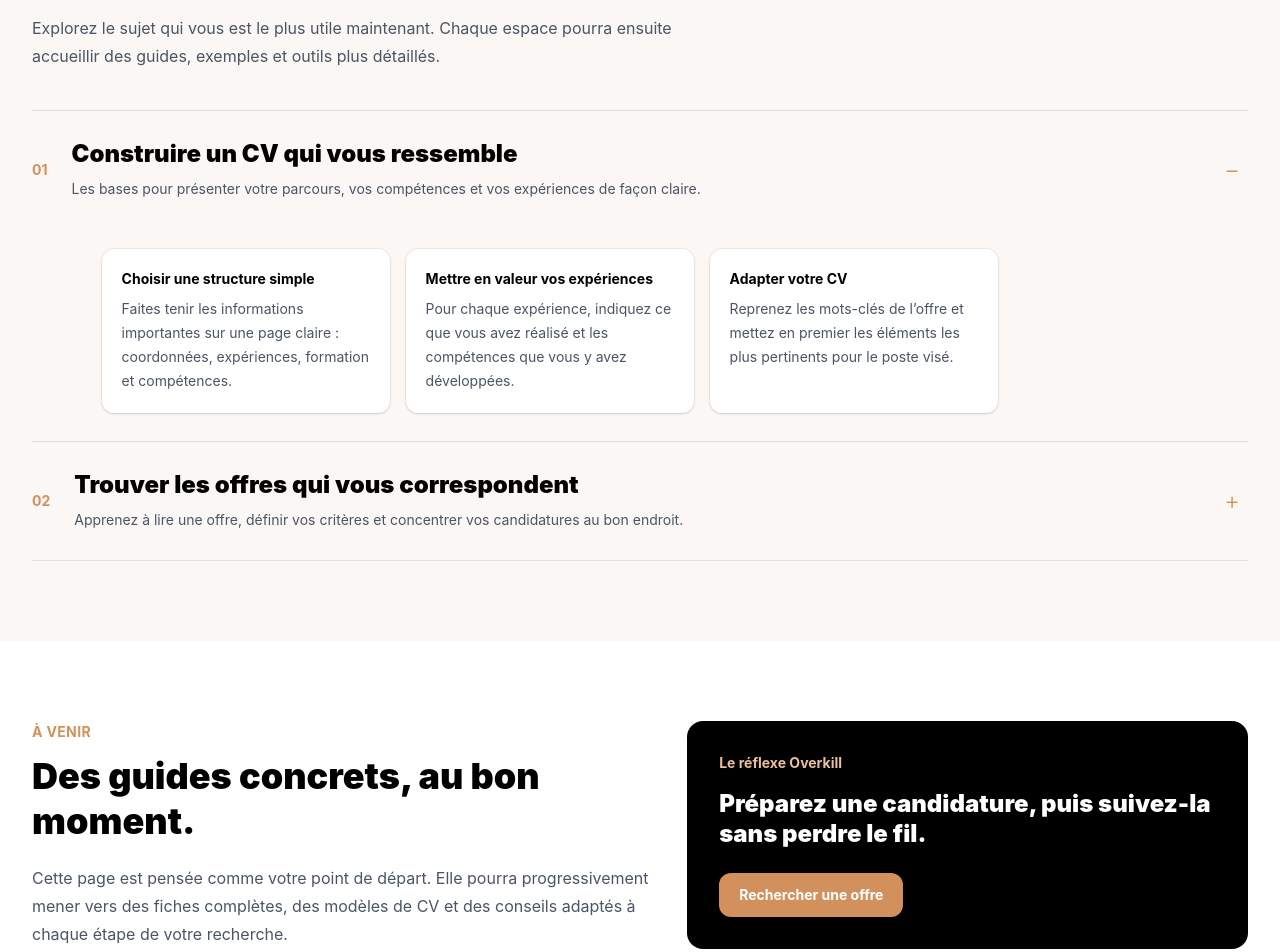
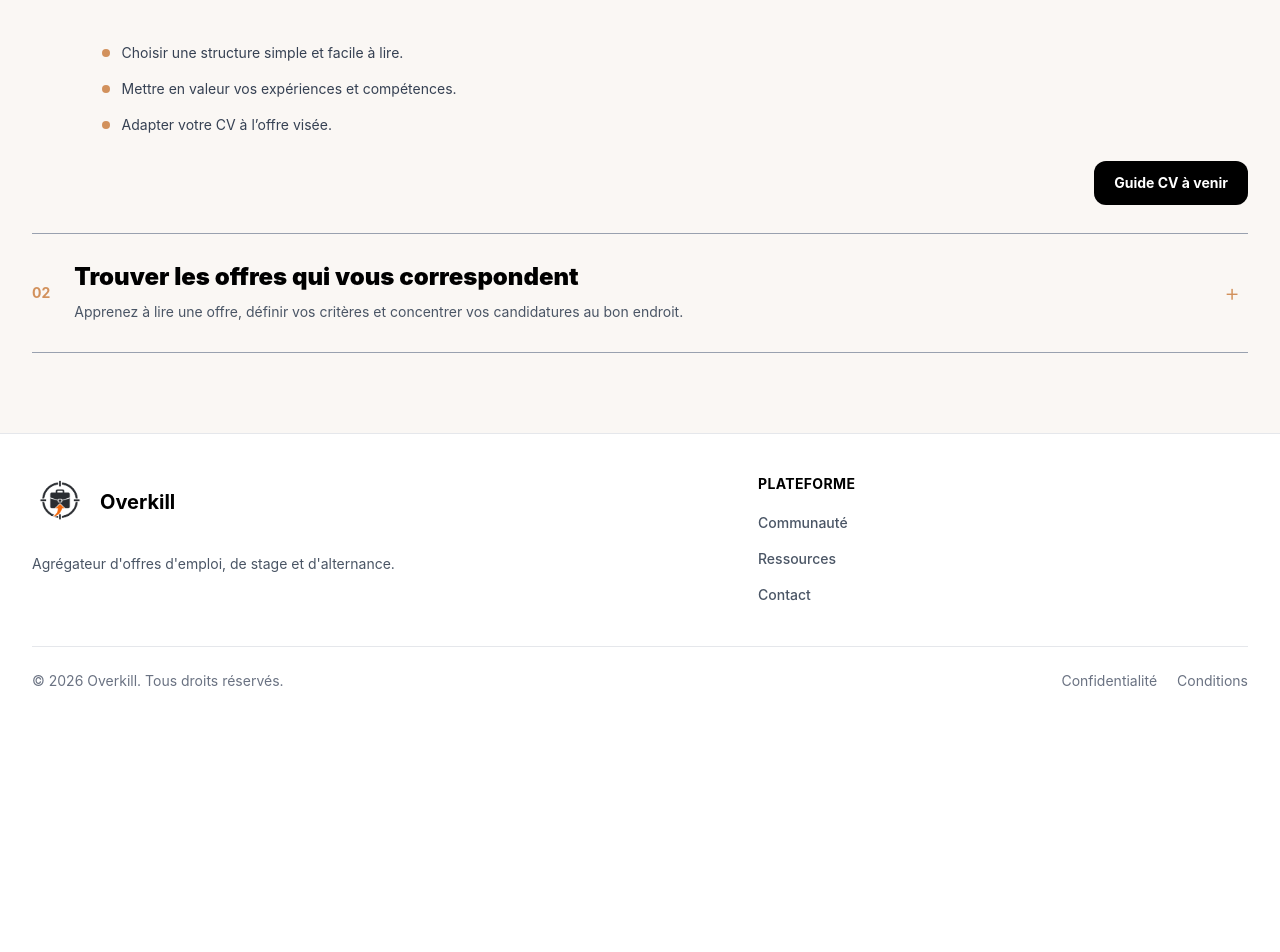
Before and after one commit to Razigue/Overkill, a React (Vite) app in the folder Overkill_Client/: page /ressources in a window 1280 px wide. Shown: the part 820-1772 px from the top of the page. After the commit the page ends 1551 px from the top, so only its background shows below. Built offline with nearby package versions, Linux system fonts and the light colour scheme.

Commit message:
Update : Ressources Design

```diff
--- a/Overkill_Client/src/pages/Ressources.jsx
+++ b/Overkill_Client/src/pages/Ressources.jsx
@@ -8,20 +8,22 @@ const resources = [
     number: '01',
     title: 'Construire un CV qui vous ressemble',
     description: 'Les bases pour présenter votre parcours, vos compétences et vos expériences de façon claire.',
+    linkLabel: 'Guide CV à venir',
     topics: [
-      ['Choisir une structure simple', 'Faites tenir les informations importantes sur une page claire : coordonnées, expériences, formation et compétences.'],
-      ['Mettre en valeur vos expériences', 'Pour chaque expérience, indiquez ce que vous avez réalisé et les compétences que vous y avez développées.'],
-      ['Adapter votre CV', 'Reprenez les mots-clés de l’offre et mettez en premier les éléments les plus pertinents pour le poste visé.'],
+      'Choisir une structure simple et facile à lire.',
+      'Mettre en valeur vos expériences et compétences.',
+      'Adapter votre CV à l’offre visée.',
     ],
   },
   {
     number: '02',
     title: 'Trouver les offres qui vous correspondent',
     description: 'Apprenez à lire une offre, définir vos critères et concentrer vos candidatures au bon endroit.',
+    linkLabel: 'Guide des offres à venir',
     topics: [
-      ['Définir vos critères', 'Identifiez le métier, le type de contrat, la localisation et les conditions qui comptent réellement pour vous.'],
-      ['Lire entre les lignes', 'Distinguez les missions indispensables des compétences appréciées, puis vérifiez que l’environnement vous convient.'],
-      ['Candidater avec méthode', 'Gardez une trace des offres sélectionnées, des candidatures envoyées et des relances à prévoir.'],
+      'Définir les critères importants pour votre recherche.',
+      'Comprendre les missions et compétences attendues.',
+      'Organiser vos candidatures et vos relances.',
     ],
   },
 ]
@@ -62,17 +64,11 @@ function Ressources() {
         <section className="mx-auto max-w-7xl px-4 py-16 sm:px-6 lg:px-8 lg:py-20">
           <div className="max-w-2xl">
             <p className="text-sm font-bold uppercase tracking-wide text-[#d2915c]">Par où commencer ?</p>
-            <h2 className="mt-3 text-4xl font-black leading-tight text-black sm:text-5xl">
-              Deux essentiels pour mieux candidater.
-            </h2>
-            <p className="mt-5 leading-7 text-gray-600">
-              Explorez le sujet qui vous est le plus utile maintenant. Chaque espace pourra ensuite accueillir des guides, exemples et outils plus détaillés.
-            </p>
           </div>
 
-          <div className="mt-10 border-y border-black/10">
+          <div className="mt-10 border-y border-gray-400">
             {resources.map((resource) => (
-              <details key={resource.number} className="group border-b border-black/10 last:border-b-0" open={resource.number === '01'}>
+              <details key={resource.number} className="group border-b border-gray-400 last:border-b-0" open={resource.number === '01'}>
                 <summary className="flex cursor-pointer list-none items-center justify-between gap-6 py-6 text-left sm:py-7 [&::-webkit-details-marker]:hidden">
                   <div className="flex items-center gap-4 sm:gap-6">
                     <span className="text-sm font-bold text-[#d2915c]">{resource.number}</span>
@@ -89,36 +85,22 @@ function Ressources() {
 
                 <div className="pb-7 pl-10 sm:pl-[4.35rem]">
                   <p className="max-w-2xl text-sm leading-6 text-gray-600 sm:hidden">{resource.description}</p>
-                  <div className="mt-5 grid max-w-4xl gap-4 sm:grid-cols-3">
-                    {resource.topics.map(([topic, advice]) => (
-                      <article key={topic} className="rounded-xl bg-white p-5 shadow-sm ring-1 ring-black/5">
-                        <h4 className="text-sm font-bold text-black">{topic}</h4>
-                        <p className="mt-2 text-sm leading-6 text-gray-600">{advice}</p>
-                      </article>
+                  <ul className="mt-5 max-w-3xl space-y-3 text-sm leading-6 text-gray-700">
+                    {resource.topics.map((topic) => (
+                      <li key={topic} className="flex items-start gap-3">
+                        <span className="mt-2 h-2 w-2 shrink-0 rounded-full bg-[#d2915c]" aria-hidden="true" />
+                        <span>{topic}</span>
+                      </li>
                     ))}
+                  </ul>
+                  <div className="mt-6 flex sm:justify-end">
+                    <a href="#prochainement" className="inline-flex rounded-xl bg-black px-5 py-3 text-sm font-bold text-white transition hover:bg-[#d2915c]">
+                      {resource.linkLabel}
+                    </a>
                   </div>
                 </div>
               </details>
             ))}
-          </div>
-        </section>
-
-        <section id="prochainement" className="bg-white py-16 lg:py-20">
-          <div className="mx-auto grid max-w-7xl gap-8 px-4 sm:px-6 lg:grid-cols-[1fr_0.9fr] lg:items-center lg:px-8">
-            <div>
-              <p className="text-sm font-bold uppercase tracking-wide text-[#d2915c]">À venir</p>
-              <h2 className="mt-3 text-4xl font-black leading-tight text-black">Des guides concrets, au bon moment.</h2>
-              <p className="mt-5 max-w-2xl leading-7 text-gray-600">
-                Cette page est pensée comme votre point de départ. Elle pourra progressivement mener vers des fiches complètes, des modèles de CV et des conseils adaptés à chaque étape de votre recherche.
-              </p>
-            </div>
-            <div className="rounded-2xl bg-black p-7 text-white sm:p-8">
-              <p className="text-sm font-bold text-[#ebc09d]">Le réflexe Overkill</p>
-              <p className="mt-4 text-2xl font-black leading-tight">Préparez une candidature, puis suivez-la sans perdre le fil.</p>
-              <a href="/" className="mt-6 inline-flex rounded-xl bg-[#d2915c] px-5 py-3 text-sm font-bold text-white transition hover:bg-white hover:text-black">
-                Rechercher une offre
-              </a>
-            </div>
           </div>
         </section>
       </main>
```
